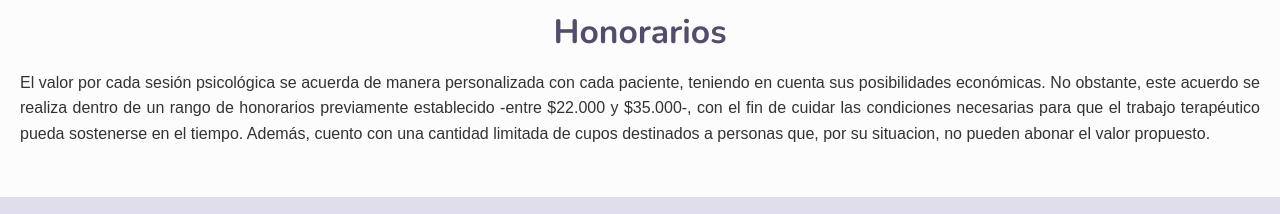
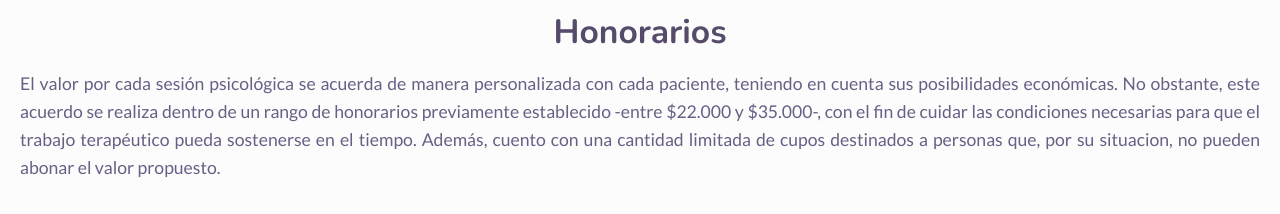
Before and after one commit to ingenieriaDanielBarra/ProyectoPsicologa2, a plain HTML site: page psicologia-frontend/public/index.html in a window 1280 px wide. Shown: the part 1406-1620 px from the top of the page. Drawn offline with nearby package versions, Linux system fonts and the light colour scheme; some packages are replaced by stand-ins of ours; no server answers; a script that the page names is missing.

Commit message:
cambiar color, tamaño parrafo seccion honorarios

```diff
--- a/psicologia-frontend/public/estilos.css
+++ b/psicologia-frontend/public/estilos.css
@@ -532,7 +532,7 @@ section {
     margin-bottom: 10px;
     text-align: center;
 }
-.descripcion-honorarios p{
+.honorarios-descripcion{
     font-family: 'Lato', sans-serif;
     font-size: 1.1rem;
     color: #695e84;
```
